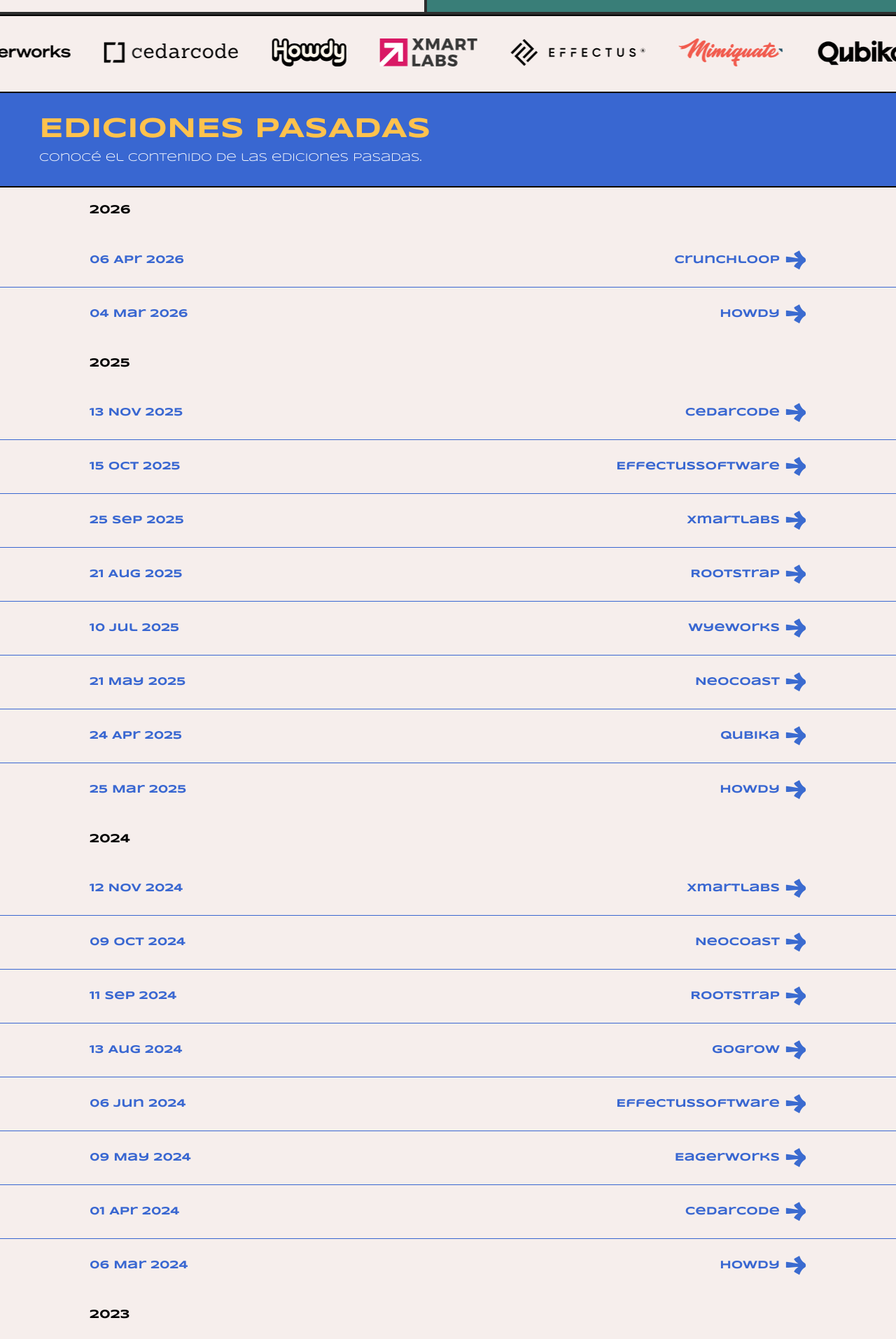
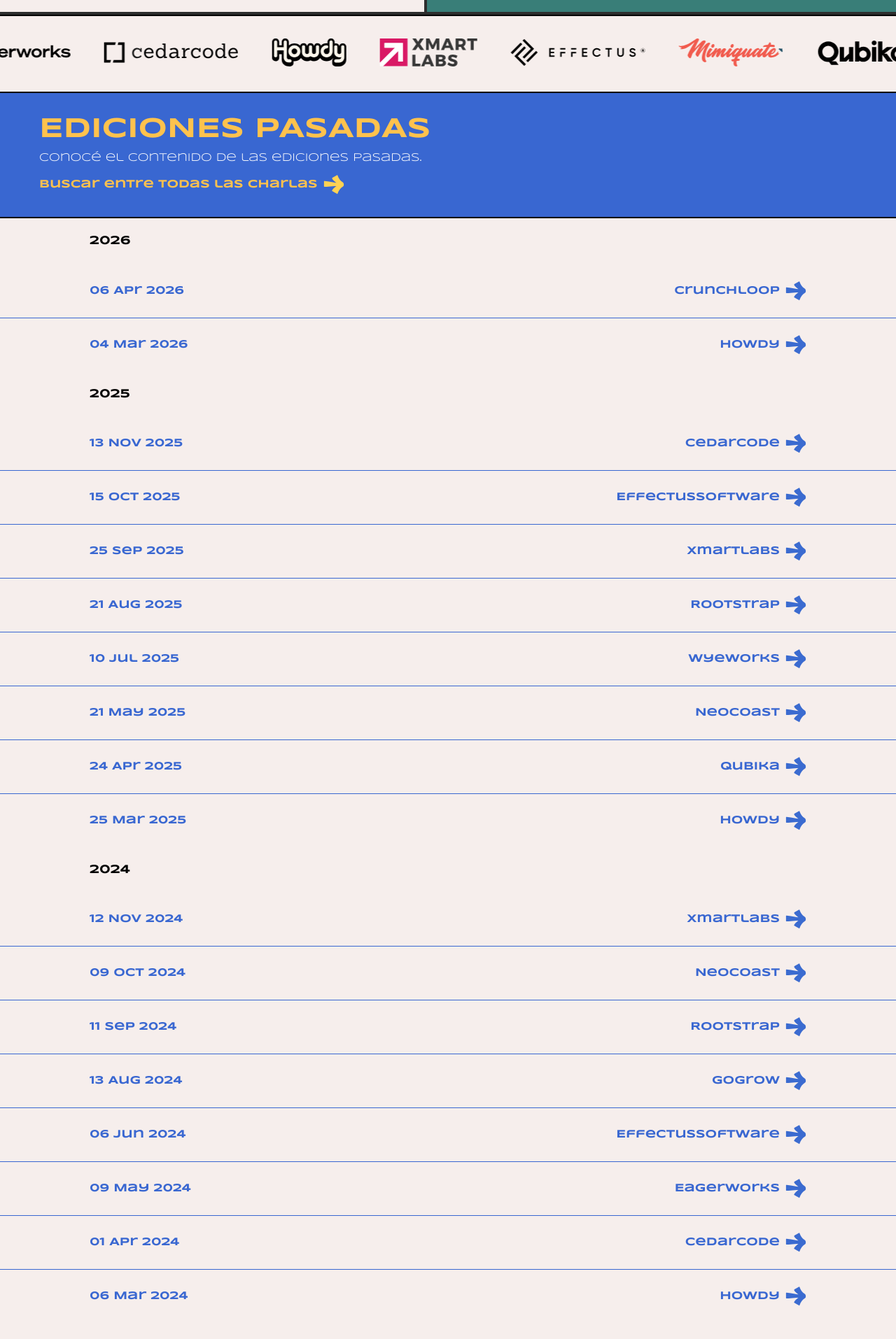
Before and after one commit to rubyuy/ruby.uy, a Jekyll site: the page built from index.md, in a window 1280 px wide. Shown: the part 990-2904 px from the top of the page at 70% size. Built offline with Jekyll 4.4.1, drawn with Linux system fonts in a browser that asks for light colours; our own code applies the rules of GitHub Pages for plain Markdown files.

Commit message:
Feat: add talks search link

```diff
--- a/_includes/footer.html
+++ b/_includes/footer.html
@@ -3,6 +3,7 @@
     <h1>
       <a href="mailto:org@ruby.uy" target="_blank">org@ruby.uy</a>
     </h1>
+    <p><a href="/charlas">Buscar charlas</a></p>
     <ul>
       <li>
         <a href="https://twitter.com/rubymontevideo" target="_blank"><img src="/assets/images/twitter.svg" alt="Twitter Icon"></a>
--- a/_includes/meetups.html
+++ b/_includes/meetups.html
@@ -2,6 +2,10 @@
   <header>
     <h1>EDICIONES PASADAS</h1>
     <p>Conocé el contenido de las ediciones pasadas.</p>
+    <a href="/charlas" class="meetup-event__search-link">
+      Buscar entre todas las charlas
+      <img src="/assets/images/arrow.svg" aria-hidden="true">
+    </a>
   </header>
 
   {% assign meetups_sorted = site.meetups | sort: "date" | reverse %}
--- a/_sass/meetups.scss
+++ b/_sass/meetups.scss
@@ -30,6 +30,23 @@
     p {
       @media (max-width: 425px) {
         display: none;
+      }
+    }
+
+    .meetup-event__search-link {
+      align-items: center;
+      display: inline-flex;
+      font-weight: bold;
+      margin-top: 1rem;
+
+      &, &:active, &:visited, &:focus, &:hover {
+        color: #FFC24D;
+        text-decoration: none;
+      }
+
+      img {
+        margin-left: 0.5rem;
+        filter: brightness(0) saturate(100%) invert(85%) sepia(35%) saturate(831%) hue-rotate(338deg) brightness(102%) contrast(101%);
       }
     }
   }
```
